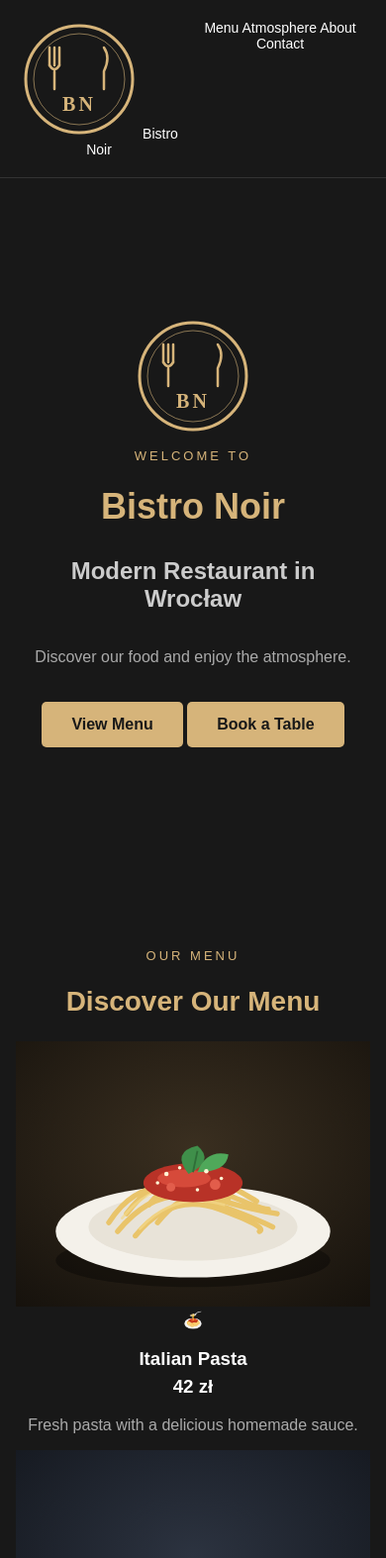
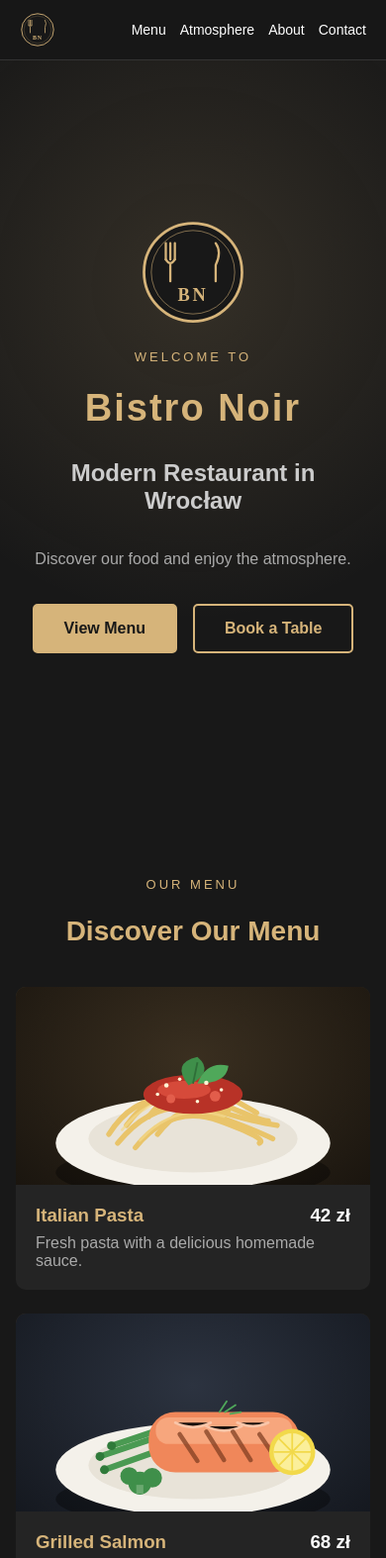
Before and after one commit to Cros-X9/bistro-noir, a plain HTML site: page index.html in a window 390 px wide. Shown: the top 1574 px of the page at 99% size. Drawn offline with Linux system fonts and the light colour scheme.

Commit message:
Update style.css

```diff
--- a/style.css
+++ b/style.css
@@ -11,9 +11,10 @@ body {
 }
 
 h1 {
-    font-size: 50px;
+    font-size: 56px;
     color: #d6b47a;
     margin: 10px 0;
+    letter-spacing: 2px;
 }
 
 h2 {
@@ -24,20 +25,40 @@ p {
     color: #aaaaaa;
 }
 
+img {
+    max-width: 100%;
+}
+
 /* Header / navigation */
 header {
     position: sticky;
     top: 0;
     z-index: 10;
-    background-color: #181818;
-    padding: 20px;
+    background-color: rgba(24, 24, 24, 0.95);
+    padding: 12px 20px;
     border-bottom: 1px solid #333;
 }
 
 nav {
     display: flex;
-    justify-content: center;
-    gap: 30px;
+    justify-content: space-between;
+    align-items: center;
+    max-width: 1000px;
+    margin: 0 auto;
+}
+
+.brand {
+    display: flex;
+    align-items: center;
+    gap: 10px;
+    color: #d6b47a;
+    font-weight: bold;
+    letter-spacing: 1px;
+}
+
+.links {
+    display: flex;
+    gap: 28px;
 }
 
 nav a {
@@ -49,14 +70,35 @@ nav a:hover {
     color: #d6b47a;
 }
 
+.logo-small {
+    width: 36px;
+    height: 36px;
+}
+
+.logo-big {
+    width: 110px;
+    height: 110px;
+    margin-bottom: 10px;
+}
+
 /* Hero */
 .hero {
-    min-height: 80vh;
+    min-height: 85vh;
     display: flex;
     flex-direction: column;
     justify-content: center;
     align-items: center;
     padding: 20px;
+    background:
+        radial-gradient(circle at 50% 30%, rgba(214, 180, 122, 0.15), transparent 60%),
+        #181818;
+}
+
+.hero-buttons {
+    display: flex;
+    gap: 16px;
+    flex-wrap: wrap;
+    justify-content: center;
 }
 
 /* Small labels above headings */
@@ -66,7 +108,7 @@ nav a:hover {
     color: #d6b47a;
 }
 
-/* Button */
+/* Buttons */
 .button {
     display: inline-block;
     background-color: #d6b47a;
@@ -76,16 +118,32 @@ nav a:hover {
     border-radius: 5px;
     margin-top: 20px;
     font-weight: bold;
+    border: 2px solid #d6b47a;
 }
 
 .button:hover {
     background-color: #edcf9a;
+    border-color: #edcf9a;
+}
+
+.button-outline {
+    background-color: transparent;
+    color: #d6b47a;
+}
+
+.button-outline:hover {
+    background-color: #d6b47a;
+    color: #181818;
 }
 
 /* Sections */
 .section {
-    padding: 70px 20px;
+    padding: 80px 20px;
     text-align: center;
+}
+
+.section.dark {
+    background-color: #1f1f1f;
 }
 
 .section h2 {
@@ -99,61 +157,180 @@ nav a:hover {
     line-height: 1.6;
 }
 
-/* Menu */
-.menu-item {
-    background-color: #242424;
-    max-width: 500px;
-    margin: 20px auto;
-    padding: 20px;
-    border-radius: 8px;
+/* Menu cards */
+.cards {
+    display: grid;
+    grid-template-columns: repeat(auto-fit, minmax(260px, 1fr));
+    gap: 24px;
+    max-width: 1000px;
+    margin: 40px auto 0;
 }
 
-.menu-item h3 {
+.card {
+    background-color: #242424;
+    border-radius: 10px;
+    overflow: hidden;
+    text-align: left;
+    transition: transform 0.2s;
+}
+
+.card:hover {
+    transform: translateY(-6px);
+}
+
+.card-img {
+    position: relative;
+    height: 200px;
+    background: linear-gradient(135deg, #3a2f20, #1d1812);
+    display: flex;
+    align-items: center;
+    justify-content: center;
+}
+
+.card-img img {
+    position: absolute;
+    inset: 0;
+    width: 100%;
+    height: 100%;
+    object-fit: cover;
+    z-index: 1;
+}
+
+.emoji {
+    font-size: 64px;
+}
+
+.card-body {
+    padding: 20px;
+}
+
+.card-body h3 {
+    color: #d6b47a;
+    margin: 0 0 8px;
+    display: flex;
+    justify-content: space-between;
+    gap: 10px;
+}
+
+.card-body p {
+    margin: 0;
+}
+
+.price {
+    color: #ffffff;
+    font-weight: bold;
+    white-space: nowrap;
+}
+
+/* Interior */
+.interior {
+    max-width: 800px;
+    margin: 40px auto 0;
+    border-radius: 12px;
+    overflow: hidden;
+    border: 1px solid #333;
+}
+
+.interior img {
+    display: block;
+    width: 100%;
+}
+
+.gallery {
+    display: grid;
+    grid-template-columns: repeat(auto-fit, minmax(220px, 1fr));
+    gap: 16px;
+    max-width: 1000px;
+    margin: 24px auto 0;
+}
+
+.gallery-item {
+    height: 220px;
+    border-radius: 10px;
+    overflow: hidden;
+}
+
+.gallery-item img {
+    width: 100%;
+    height: 100%;
+    object-fit: cover;
+    transition: transform 0.3s;
+}
+
+.gallery-item:hover img {
+    transform: scale(1.06);
+}
+
+/* About facts */
+.facts {
+    display: flex;
+    justify-content: center;
+    gap: 50px;
+    flex-wrap: wrap;
+    margin-top: 40px;
+}
+
+.fact strong {
+    display: block;
+    font-size: 40px;
     color: #d6b47a;
 }
 
-.price {
-    display: block;
-    margin-top: 6px;
-    color: #ffffff;
-    font-weight: bold;
+.fact span {
+    color: #aaaaaa;
+    font-size: 14px;
+    letter-spacing: 1px;
 }
 
-/* Map */
+/* Contact */
+.phone {
+    color: #ffffff;
+    text-decoration: none;
+    font-size: 20px;
+}
+
 .map {
     max-width: 700px;
-    margin: 30px auto 0;
+    margin: 40px auto 0;
     border-radius: 8px;
     overflow: hidden;
 }
 
 /* Footer */
 footer {
-    padding: 20px;
+    padding: 30px 20px;
     border-top: 1px solid #333;
 }
 
 footer p {
-    margin: 0;
+    margin: 8px 0 0;
     font-size: 14px;
 }
 
 /* Mobile */
 @media (max-width: 600px) {
     h1 {
-        font-size: 36px;
+        font-size: 38px;
     }
 
-    nav {
-        gap: 16px;
+    .brand span {
+        display: none;
+    }
+
+    .links {
+        gap: 14px;
         font-size: 14px;
     }
 
     .section {
-        padding: 50px 16px;
+        padding: 55px 16px;
     }
 
     .section h2 {
         font-size: 28px;
     }
+
+    .facts {
+        gap: 30px;
+    }
 }
```
